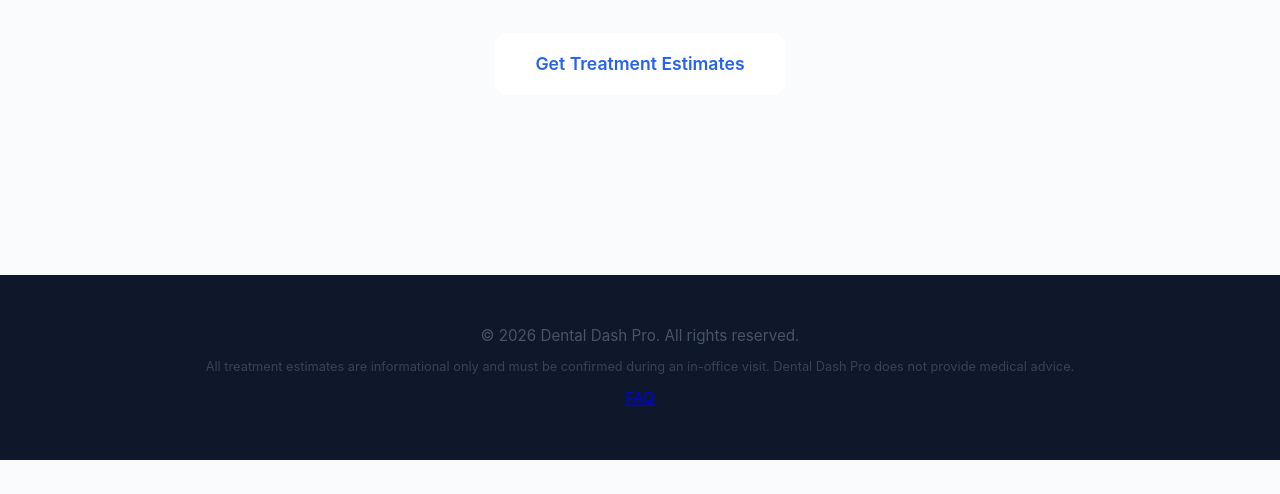
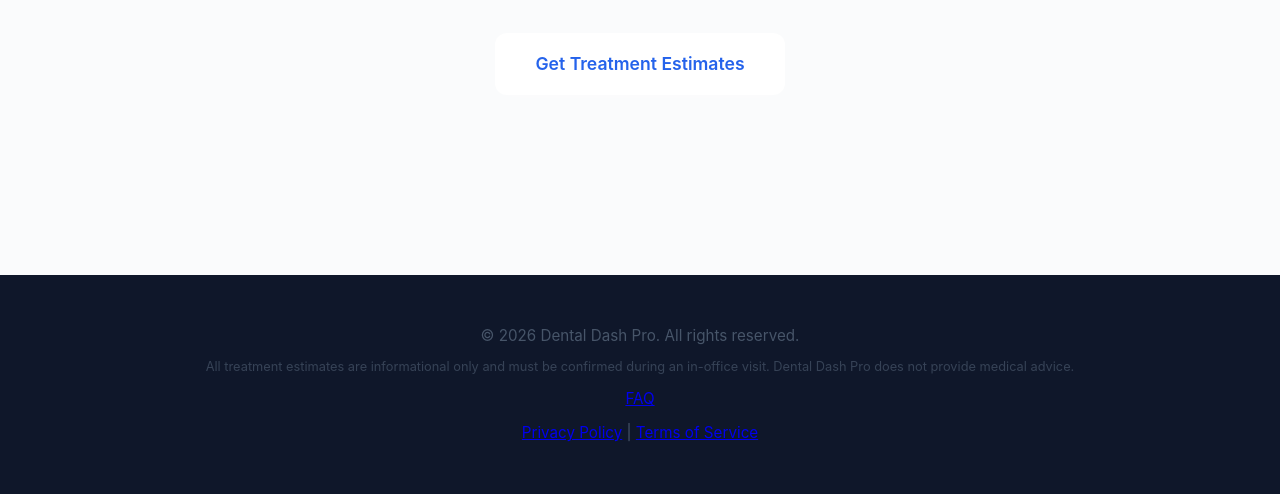
Before and after one commit to Pac12lives808/dental-marketplace-demo, a website: page index.html in a window 1280 px wide. Shown: the part 4307-4801 px from the top of the page. Before the commit the page ends 4767 px from the top, so only its background shows below. Drawn offline with Linux system fonts and the light colour scheme.

Commit message:
Add links to Privacy Policy and Terms of Service

```diff
--- a/index.html
+++ b/index.html
@@ -159,6 +159,10 @@
             <p>&copy; 2026 Dental Dash Pro. All rights reserved.</p>
             <p style="margin-top: 8px; font-size: 0.8rem; opacity: 0.7;">All treatment estimates are informational only and must be confirmed during an in-office visit. Dental Dash Pro does not provide medical advice.</p>
             <p style="margin-top: 8px;"><a href="faq.html">FAQ</a></p>
+                      <p style="margin-top: 8px;">
+        <a href="privacy-policy.html">Privacy Policy</a> |
+        <a href="terms.html">Terms of Service</a>
+      </p>
         </div>
     </footer>
 </body>
```
